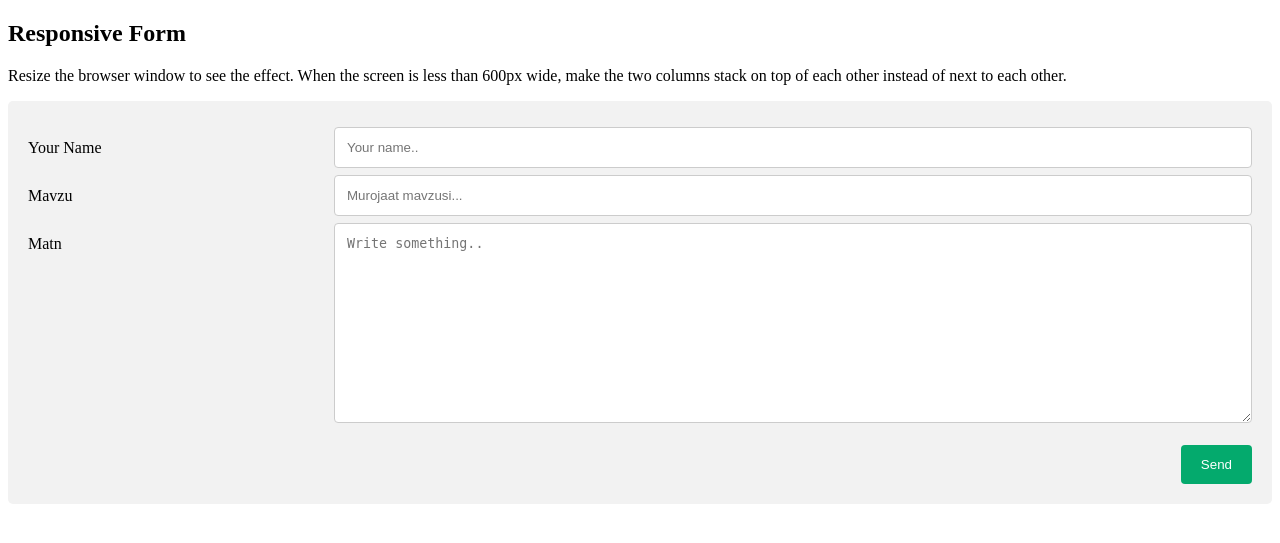
After one commit to sadullo-o/firstsite, a Django app: page /contact in a window 1280 px wide. The commit adds this page. Shown: the top 543 px of the page. Run offline with Django 3.2, Linux system fonts and the light colour scheme.

Commit message:
yangi mavzu filterlab olish va formalar

```diff
--- a/newsuz/main/admin.py
+++ b/newsuz/main/admin.py
@@ -1,6 +1,8 @@
 from django.contrib import admin
-from .models import Yangiliklar, Info
+from .models import Yangiliklar, Info, Contact, Fikr
 # Register your models here.
 
 admin.site.register(Yangiliklar)
 admin.site.register(Info)
+admin.site.register(Contact)
+admin.site.register(Fikr)
--- a/newsuz/main/templates/main/base.html
+++ b/newsuz/main/templates/main/base.html
@@ -29,7 +29,10 @@
         </li>
         <li class="nav-item">
           <a class="nav-link" href="{% url 'tovarlar' %}">Tovarlar</a>
-
+        </li>
+                <li class="nav-item">
+          <a class="nav-link" href="{% url 'contact' %}">Contact</a>
+        </li>
 
       </ul>
     </div>
--- /dev/null
+++ b/newsuz/main/templates/main/contact.html
@@ -0,0 +1,111 @@
+<!DOCTYPE html>
+<html>
+<head>
+<style>
+* {
+  box-sizing: border-box;
+}
+
+input[type=text], select, textarea {
+  width: 100%;
+  padding: 12px;
+  border: 1px solid #ccc;
+  border-radius: 4px;
+  resize: vertical;
+}
+
+label {
+  padding: 12px 12px 12px 0;
+  display: inline-block;
+}
+
+input[type=submit] {
+  background-color: #04AA6D;
+  color: white;
+  padding: 12px 20px;
+  border: none;
+  border-radius: 4px;
+  cursor: pointer;
+  float: right;
+}
+
+input[type=submit]:hover {
+  background-color: #45a049;
+}
+
+.container {
+  border-radius: 5px;
+  background-color: #f2f2f2;
+  padding: 20px;
+}
+
+.col-25 {
+  float: left;
+  width: 25%;
+  margin-top: 6px;
+}
+
+.col-75 {
+  float: left;
+  width: 75%;
+  margin-top: 6px;
+}
+
+/* Clear floats after the columns */
+.row:after {
+  content: "";
+  display: table;
+  clear: both;
+}
+
+/* Responsive layout - when the screen is less than 600px wide, make the two columns stack on top of each other instead of next to each other */
+@media screen and (max-width: 600px) {
+  .col-25, .col-75, input[type=submit] {
+    width: 100%;
+    margin-top: 0;
+  }
+}
+</style>
+</head>
+<body>
+
+<h2>Responsive Form</h2>
+<p>Resize the browser window to see the effect. When the screen is less than 600px wide, make the two columns stack on top of each other instead of next to each other.</p>
+
+<div class="container">
+  <form method="post">
+    {% csrf_token %}
+  <div class="row">
+    <div class="col-25">
+      <label for="fname">Your Name</label>
+    </div>
+    <div class="col-75">
+      <input type="text" id="fname" name="ism" placeholder="Your name..">
+    </div>
+  </div>
+  <div class="row">
+    <div class="col-25">
+      <label for="lname">Mavzu</label>
+    </div>
+    <div class="col-75">
+      <input type="text" id="lname" name="mavzu" placeholder="Murojaat mavzusi...">
+    </div>
+  </div>
+
+  <div class="row">
+    <div class="col-25">
+      <label for="subject">Matn</label>
+    </div>
+    <div class="col-75">
+      <textarea id="subject" name="matn" placeholder="Write something.." style="height:200px"></textarea>
+    </div>
+  </div>
+  <br>
+  <div class="row">
+    <input type="submit" value="Send">
+  </div>
+  </form>
+</div>
+
+</body>
+</html>
--- a/newsuz/main/urls.py
+++ b/newsuz/main/urls.py
@@ -1,10 +1,12 @@
 from django.urls import path
-from .views import asosiy, about, tovarlar, details
+from .views import asosiy, about, tovarlar, details, news, contact
 
 urlpatterns = [
     path('', asosiy, name='main'),  # 127.0.0.1:8000
     path('about', about, name='about'), #  127.0.0.1:8000/about
     path('mahsulotlar', tovarlar, name='tovarlar'),
-    path('mahsulotlar/<str:pk>', details, name='detail')
+    path('mahsulotlar/<str:pk>', details, name='detail'),
+    path('news/<str:pk>', news, name='news'),
+    path('contact', contact, name='contact')
 
 ]
--- a/newsuz/main/views.py
+++ b/newsuz/main/views.py
@@ -1,7 +1,8 @@
 from django.shortcuts import render
 from django.http import HttpResponse
-from django.shortcuts import render
-from .models import Yangiliklar, Info
+from django.shortcuts import render, redirect
+from .models import Yangiliklar, Info, Fikr
+from .forms import ContactForm, FikrForm
 import datetime
 
 # Create your views here.
@@ -14,14 +15,40 @@ def asosiy(request):
         'news': news
     }
 
+    if request.method == 'POST':
+        form = FikrForm(request.POST)
+        if form.is_valid():
+            form.save()
+            print('Saqlandi')
+            return redirect('main')
+
+        else:
+            print('Xatolik boldi')
+
     return render(request, 'main/index.html', context)
+
+
+def news(request, pk):
+
+    news = Yangiliklar.objects.all().filter(type=pk)
+    context = {
+        'news': news
+    }
+
+    return render(request, 'main/news.html', context)
+
+
+
+
 
 
 def about(request):
     infos = Info.objects.all()
+    fikrlar = Fikr.objects.all()
 
     context = {
-        'info': infos
+        'info': infos,
+        'fikrlar': fikrlar
     }
 
     return render(request, 'main/about.html', context)
@@ -43,6 +70,23 @@ def details(request, pk):
 
     return render(request, 'main/mevalar/meva.html', context)
 
+def contact(request):
+
+    if request.method == 'POST':
+        form = ContactForm(request.POST)
+        if form.is_valid():
+            form.save()
+            print('Saqlandi')
+            return redirect('contact')
+
+        else:
+            print('Xatolik boldi')
+
+
+    return render(request, 'main/contact.html')
+
+
+
 
 # def about(request):
 #     hozir = datetime.datetime.now()
```
Also changed, not shown: newsuz/main/forms.py (added, +14 -0 lines), newsuz/main/models.py (+25 -0 lines), newsuz/main/templates/main/about.html (+8 -0 lines), newsuz/main/templates/main/index.html (+31 -0 lines), newsuz/main/templates/main/news.html (added, +32 -0 lines), newsuz/db.sqlite3.
